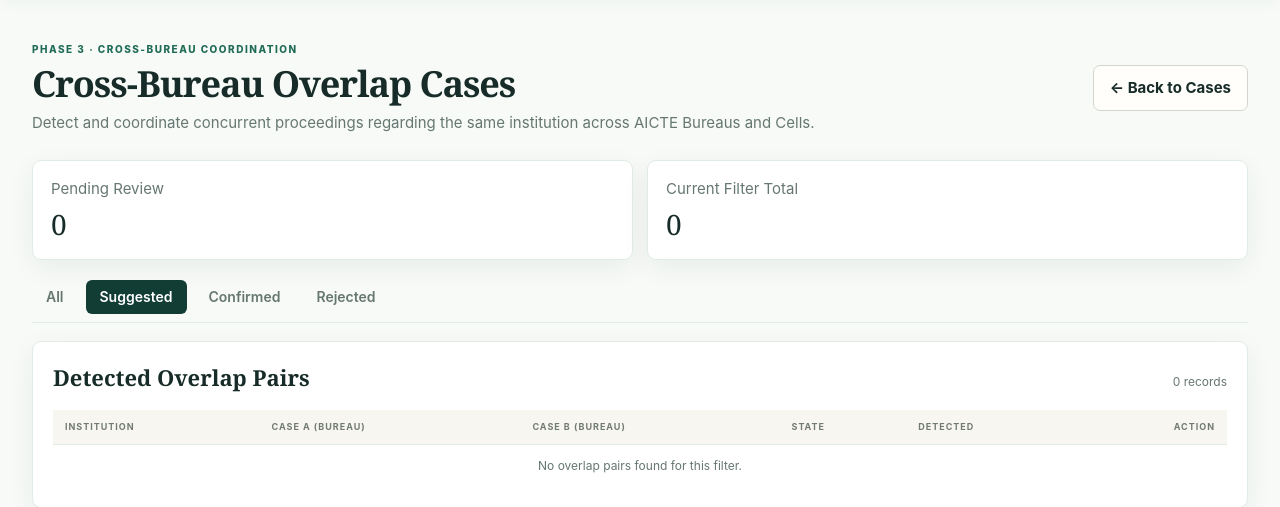
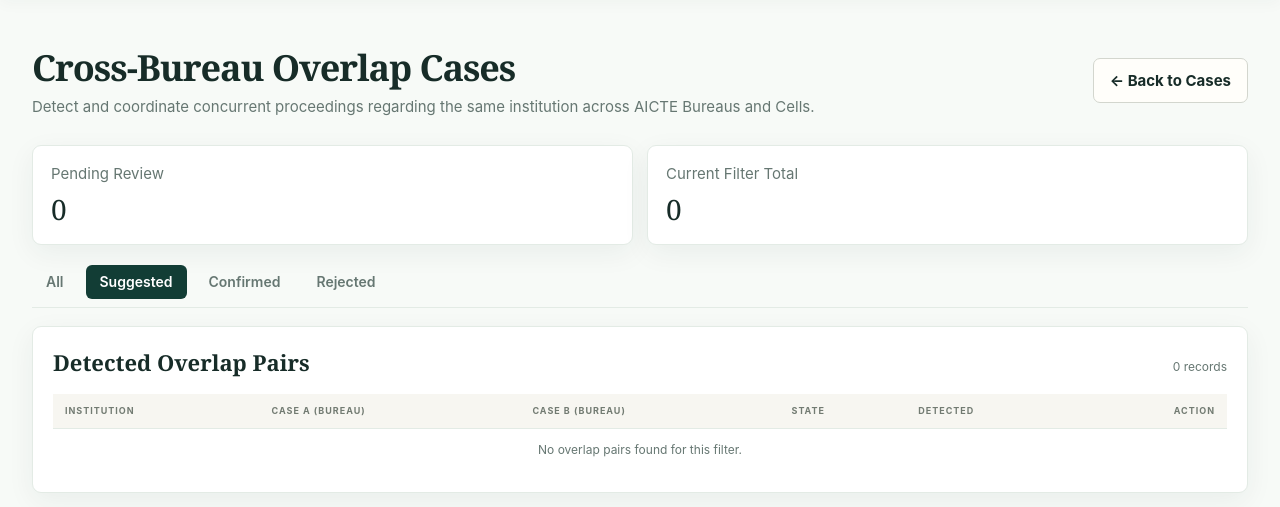
Before and after one commit to chirag-433/revamp, a Django app: page /overlaps/ in a window 1280 px wide. Shown: the part 114-621 px from the top of the page. Run offline with Django 5.2, Linux system fonts and the light colour scheme; the visitor is signed in with stand-in values (Sample User, id 1); data that the repository does not hold is empty; parts of the project's set-up code (start-up, migrations or seed data) failed here and were passed over.

Commit message:
Remove internal phase labels from dashboard pages

```diff
--- a/templates/complaints/match_review_queue.html
+++ b/templates/complaints/match_review_queue.html
@@ -3,7 +3,6 @@
 {% block content %}
 <div class="page-heading">
   <div>
-    <p class="eyebrow">PHASE 3 · INSTITUTION RESOLUTION</p>
     <h1>Match Review Queue</h1>
     <p class="muted">Review fuzzy-matched institutions that require manual confirmation before linking.</p>
   </div>
--- a/templates/complaints/overlap_list.html
+++ b/templates/complaints/overlap_list.html
@@ -3,7 +3,6 @@
 {% block content %}
 <div class="page-heading">
   <div>
-    <p class="eyebrow">PHASE 3 · CROSS-BUREAU COORDINATION</p>
     <h1>Cross-Bureau Overlap Cases</h1>
     <p class="muted">Detect and coordinate concurrent proceedings regarding the same institution across AICTE Bureaus and Cells.</p>
   </div>
```
